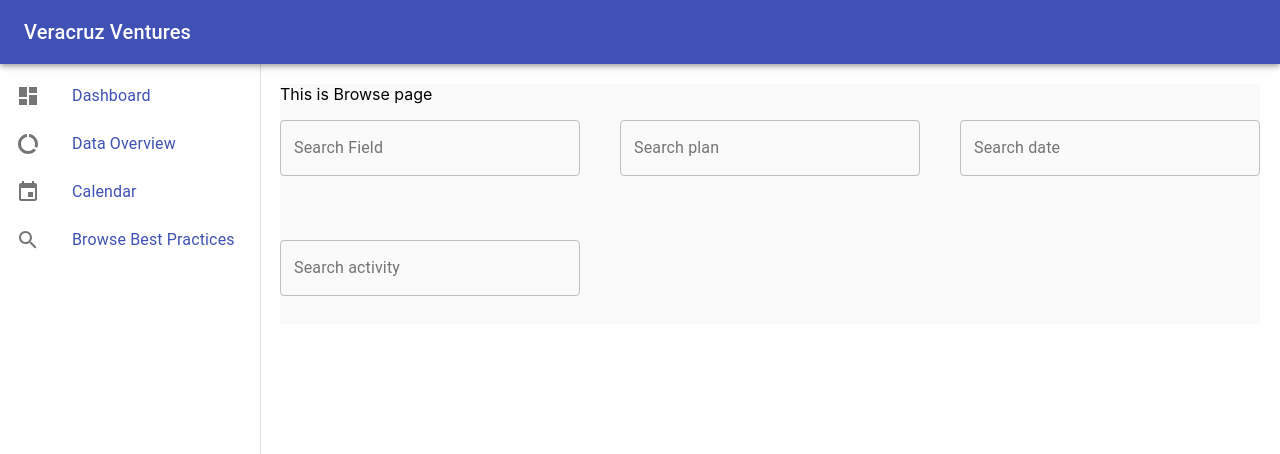
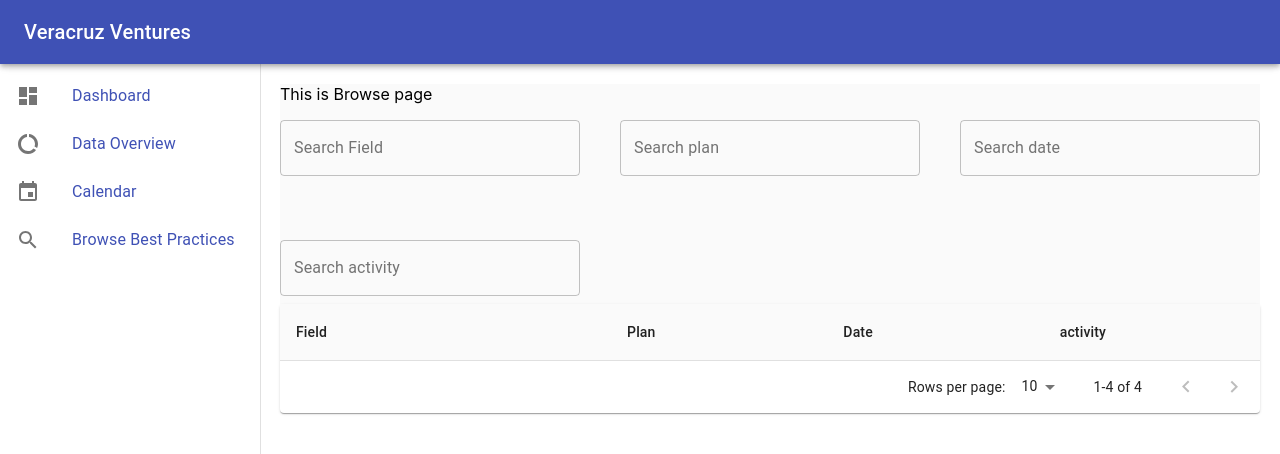
Before and after one commit to camillevo/CSE120_VeracruzVentures, a React (Create React App) app in the folder veracruz-ventures/: page /browse in a window 1280 px wide. Shown: the top 454 px of the page. Built offline with nearby package versions, Linux system fonts and the light colour scheme.

Commit message:
handleChange return wrong id

```diff
--- a/veracruz-ventures/src/App.js
+++ b/veracruz-ventures/src/App.js
@@ -13,8 +13,6 @@
 
 
 import Axios from "axios";
-
-
 
 const useStyles = makeStyles((theme) => ({
   root: {
@@ -38,9 +36,6 @@
     console.log(res.data.message);
   });
 
-
-
-
   const classes = useStyles();
   return (
     <div className={classes.root}>
--- a/veracruz-ventures/src/pages/Browse.js
+++ b/veracruz-ventures/src/pages/Browse.js
@@ -4,6 +4,16 @@
 import TextField from '@material-ui/core/TextField';
 import Autocomplete, { createFilterOptions } from '@material-ui/lab/Autocomplete';
 import Grid from '@material-ui/core/Grid';
+
+import Paper from '@material-ui/core/Paper';
+import Table from '@material-ui/core/Table';
+import TableBody from '@material-ui/core/TableBody';
+import TableCell from '@material-ui/core/TableCell';
+import TableContainer from '@material-ui/core/TableContainer';
+import TableHead from '@material-ui/core/TableHead';
+import TablePagination from '@material-ui/core/TablePagination';
+import TableRow from '@material-ui/core/TableRow';
+
 
 const useStyles = makeStyles((theme) => ({
   content: {
@@ -14,29 +24,77 @@
 
 }));
 
-const fieldID = [
-  { title: 'field 1', plan: 'plan 1', date: 'date 1', activity: 'activity 1'},
-  { title: 'field 2', plan: 'plan 2', date: 'date 2', activity: 'activity 2'},
-  { title: 'field 2', plan: 'plan 1', date: 'date 3', activity: 'activity 4'},
-  { title: 'field 3', plan: 'plan 3', date: 'date 3', activity: 'activity 3'},
+const rows = [
+  { field: 'field 1', plan: 'plan 1', date: 'date 1', activity: 'activity 1'},
+  { field: 'field 2', plan: 'plan 2', date: 'date 2', activity: 'activity 2'},
+  { field: 'field 2', plan: 'plan 1', date: 'date 3', activity: 'activity 4'},
+  { field: 'field 3', plan: 'plan 3', date: 'date 3', activity: 'activity 3'},
 ];
 
-// indexOf
+const columns = [
+  { id: 'field', label: 'Field', minWidth: 170 },
+  { id: 'plan', label: 'Plan', minWidth: 100 },
+  { id: 'date', label: 'Date', minWidth: 100},
+  { id: 'activity', label: 'activity', minWidth:100}
+];
 
 const BrowseBestPractice = () => {
     const classes = useStyles();
+    const [page, setPage] = React.useState(0);
+    const [rowsPerPage, setRowsPerPage] = React.useState(10);
+    const [change, setOutput] = React.useState('');
+    const [vars, setVars] = React.useState({
+                                              field: "",
+                                              plan: "",
+                                              date: "",
+                                              activity: ""
+                                              });
+
+    const handleChange = (e, values) => {
+      alert("id: " + e.currentTarget.id + ", value: " + values);
+      setVars(prevVars => ({ ...prevVars, [e.currentTarget.id]: values }));
+    }
+
+    const onTagsChange = (event, values) => {
+
+      setOutput(values);
+      alert(values);
+    }
+
+    const returnValue = () => {
+      alert(change)
+      return change;
+    }
+    // const handleChange = (event, input) =>{
+    //   // setOutput(input);
+    //   console.log(input);
+    // };
+
+    const handleChangePage = (event, newPage) => {
+      setPage(newPage);
+    };
+
+    const handleChangeRowsPerPage = (event) => {
+      setRowsPerPage(+event.target.value);
+      setPage(0);
+    };
+
     return (
-     <div className={classes.content}>
-      <div className={classes.toolbar} />
+      <div className={classes.content}>
       This is Browse page
       <Grid container direction={"row"} spacing={5}>
       <Grid item>
       <div  style={{ width: 300 }}>
       <Autocomplete
-        id="search field"
+        id="field"
         freeSolo
-        options={fieldID.map((option) => option.title)}
-        // onChange={handleInputChange}
+        options={rows.map((option) => option.field)}
+        // onInputChange = {() => {
+        //   handleChange(event,'field');
+        // }}
+        name="field"
+        onInputChange={handleChange}
+
         renderInput={(params) => (
           <TextField {...params} label="Search Field" margin="normal" variant="outlined" />
         )}
@@ -49,11 +107,15 @@
       <Autocomplete
         id="search plan"
         freeSolo
-        options={fieldID.map((option) => option.plan)}
+
+        options={rows.map((option) => option.plan)}
+        onInputChange={onTagsChange}
         renderInput={(params) => (
           <TextField {...params} label="Search plan" margin="normal" variant="outlined" />
         )}
 
+        //value={this.state.value}
+        //onInputChange = {console.log(this.state.value)
       />
       </div>
       </Grid>
@@ -62,10 +124,12 @@
       <Autocomplete
         id="search date"
         freeSolo
-        options={fieldID.map((option) => option.date)}
+        options={rows.map((option) => option.date)}
+        onInputChange={onTagsChange}
         renderInput={(params) => (
           <TextField {...params} label="Search date" margin="normal" variant="outlined" />
         )}
+
 
       />
       </div>
@@ -75,7 +139,8 @@
       <Autocomplete
         id="search activity"
         freeSolo
-        options={fieldID.map((option) => option.activity)}
+        options={rows.map((option) => option.activity)}
+        onInputChange={onTagsChange}
         renderInput={(params) => (
           <TextField {...params} label="Search activity" margin="normal" variant="outlined" />
         )}
@@ -85,73 +150,133 @@
       </Grid>
     </Grid>
 
+
+
+
+
+      <Paper className={classes.root}>
+      <TableContainer className={classes.container}>
+        <Table stickyHeader aria-label="sticky table">
+          <TableHead>
+            <TableRow>
+              {columns.map((column) => (
+                <TableCell
+                  key={column.id}
+                  align={column.align}
+                  style={{ minWidth: column.minWidth }}
+                >
+                  {column.label}
+                </TableCell>
+              ))}
+            </TableRow>
+          </TableHead>
+          <TableBody>
+            {rows.slice(page * rowsPerPage, page * rowsPerPage + rowsPerPage).map((row) => {
+              const value = row.field;
+
+
+              if (value != change){
+                return
+
+
+
+
+              } else {
+              return (
+                <TableRow hover role="checkbox" tabIndex={-1} key={row.code}>
+                  {columns.map((column) => {
+                    const value = row[column.id];
+                    return (
+                      <TableCell key={column.id} align={column.align}>
+                        {column.format && typeof value === 'number' ? column.format(value) : value}
+                      </TableCell>
+                    );
+                  })}
+                </TableRow>
+              );
+                }
+            })}
+          </TableBody>
+        </Table>
+      </TableContainer>
+      <TablePagination
+        rowsPerPageOptions={[5, 10, 20]}
+        component="div"
+        count={rows.length}
+        rowsPerPage={rowsPerPage}
+        page={page}
+        onChangePage={handleChangePage}
+        onChangeRowsPerPage={handleChangeRowsPerPage}
+      />
+    </Paper>
     </div>
     );
 };
 
-const Browse = props => {
-    const classes = useStyles();
-    return (
-     <div className={classes.content}>
-      This is Browse page
-      <Grid container direction={"row"} spacing={5}>
-      <Grid item>
-      <div  style={{ width: 300 }}>
-      <Autocomplete
-        id="search field"
-        freeSolo
-        options={fieldID.map((option) => option.title)}
-        // onChange={handleInputChange}
-        renderInput={(params) => (
-          <TextField {...params} label="Search Field" margin="normal" variant="outlined" />
-        )}
 
-      />
-      </div>
-      </Grid>
-      <Grid item>
-      <div  style={{ width: 300 }}>
-      <Autocomplete
-        id="search plan"
-        freeSolo
-        options={fieldID.map((option) => option.plan)}
-        renderInput={(params) => (
-          <TextField {...params} label="Search plan" margin="normal" variant="outlined" />
-        )}
+// </div>const Browse = props => {
+//     const classes = useStyles();
+//     return (
+//      <div className={classes.content}>
+//       This is Browse page
+//       <Grid container direction={"row"} spacing={5}>
+//       <Grid item>
+//       <div  style={{ width: 300 }}>
+//       <Autocomplete
+//         id="search field"
+//         freeSolo
+//         options={fieldID.map((option) => option.title)}
+//         // onChange={handleInputChange}
+//         renderInput={(params) => (
+//           <TextField {...params} label="Search Field" margin="normal" variant="outlined" />
+//         )}
 
-      />
-      </div>
-      </Grid>
-      <Grid item>
-      <div  style={{ width: 300 }}>
-      <Autocomplete
-        id="search date"
-        freeSolo
-        options={fieldID.map((option) => option.date)}
-        renderInput={(params) => (
-          <TextField {...params} label="Search date" margin="normal" variant="outlined" />
-        )}
+//       />
+//       </div>
+//       </Grid>
+//       <Grid item>
+//       <div  style={{ width: 300 }}>
+//       <Autocomplete
+//         id="search plan"
+//         freeSolo
+//         options={fieldID.map((option) => option.plan)}
+//         renderInput={(params) => (
+//           <TextField {...params} label="Search plan" margin="normal" variant="outlined" />
+//         )}
 
-      />
-      </div>
-      </Grid>
-      <Grid item>
-      <div  style={{ width: 300 }}>
-      <Autocomplete
-        id="search activity"
-        freeSolo
-        options={fieldID.map((option) => option.activity)}
-        renderInput={(params) => (
-          <TextField {...params} label="Search activity" margin="normal" variant="outlined" />
-        )}
+//       />
+//       </div>
+//       </Grid>
+//       <Grid item>
+//       <div  style={{ width: 300 }}>
+//       <Autocomplete
+//         id="search date"
+//         freeSolo
+//         options={fieldID.map((option) => option.date)}
+//         renderInput={(params) => (
+//           <TextField {...params} label="Search date" margin="normal" variant="outlined" />
+//         )}
 
-      />
-      </div>
-      </Grid>
-    </Grid>
+//       />
+//       </div>
+//       </Grid>
+//       <Grid item>
+//       <div  style={{ width: 300 }}>
+//       <Autocomplete
+//         id="search activity"
+//         freeSolo
+//         options={fieldID.map((option) => option.activity)}
+//         renderInput={(params) => (
+//           <TextField {...params} label="Search activity" margin="normal" variant="outlined" />
+//         )}
 
-    </div>
-    );
-};
+//       />
+//       </div>
+//       </Grid>
+//     </Grid>
 
-export default Browse;
+//     </div>
+//     );
+// };
+
+export default BrowseBestPractice;
```
Also changed, not shown: 1 other file (tests, documents, lock files or other folders).
